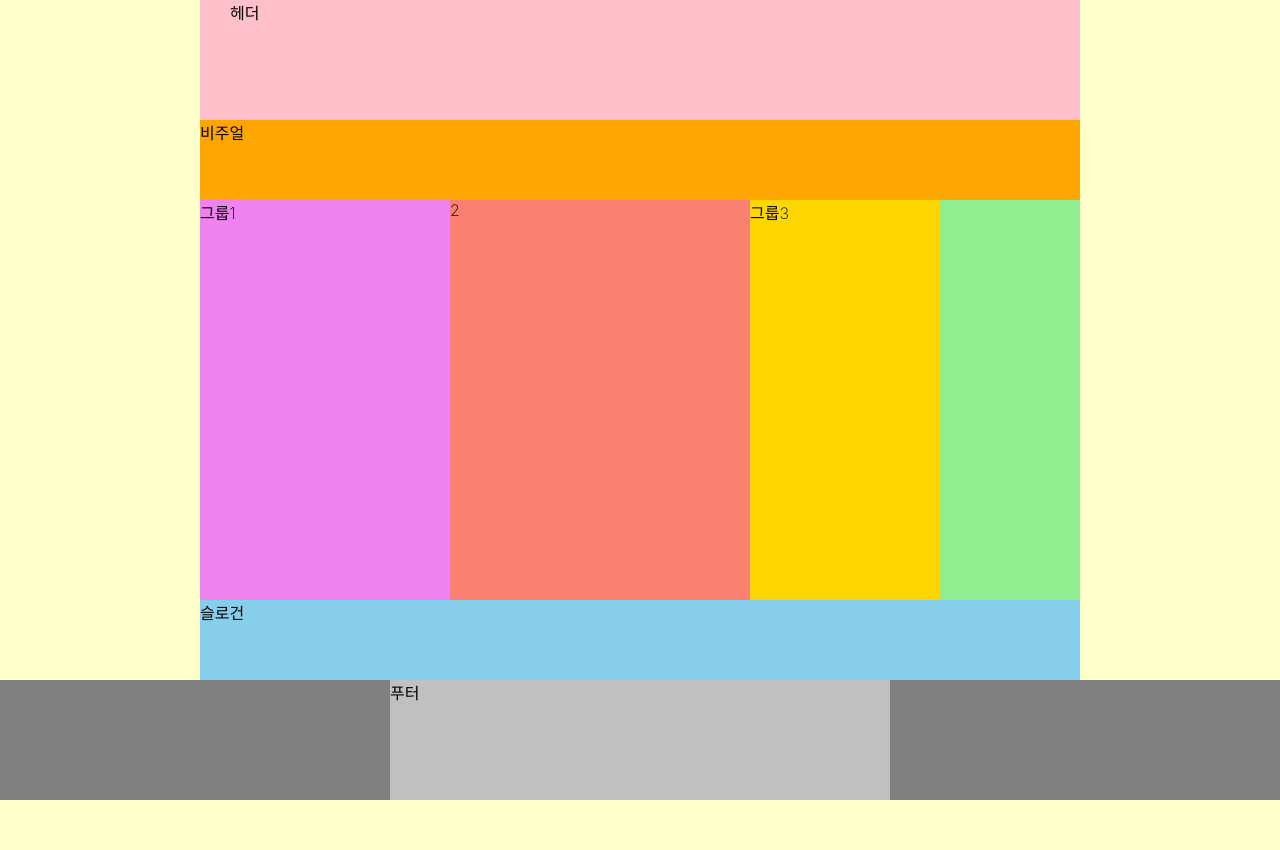
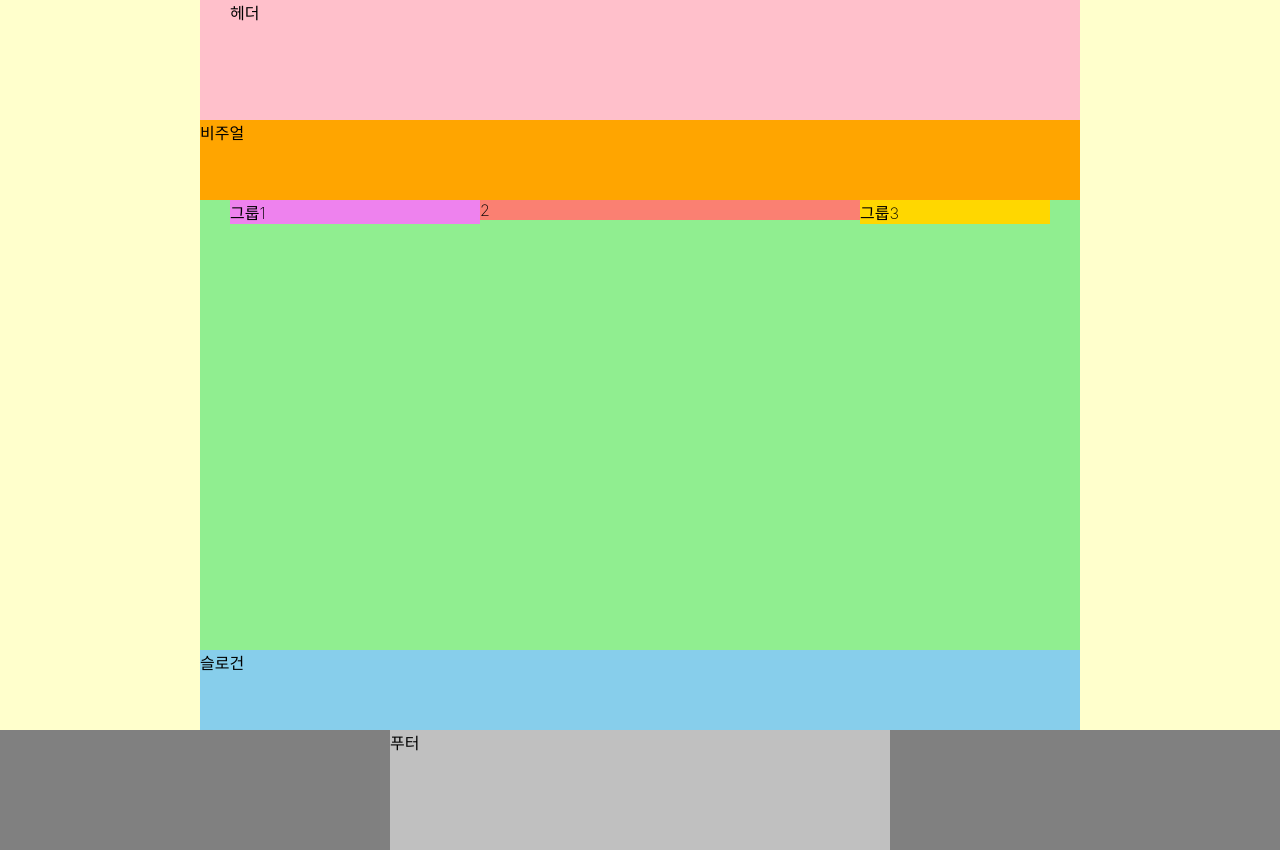
Before and after one commit to PracticeKJY/test2, a website: page index.html in a window 1280 px wide. Before the commit the page ends 800 px from the top, so only its background shows below. Drawn offline with Linux system fonts and the light colour scheme; a web font is replaced by a local one.

Commit message:
2교시. justtify-content등을 이용한 아이템들의 이동

```diff
--- a/styles/style.css
+++ b/styles/style.css
@@ -43,26 +43,29 @@ body {
 
 .main {
   background: lightgreen;
-  height: 50vh;
   display: flex;
-  flex-direction: row;
+  flex-flow: row nowrap;
+  justify-content:space-between;
+  align-items: flex-start;
+  padding:0 30px;
+  min-height: 450px;
+}
 
-}
 
 .group1 {
   background-color: violet;
   width: 250px;
-  float:left;
+
 }
 
 .group2 {
   background-color: salmon;
-  width: 300px;
+  width: 380px;
 }
 
 .group3 {
   background-color: gold;
-  width: 190px;
+ width: 190px;
 }
 
 
```
